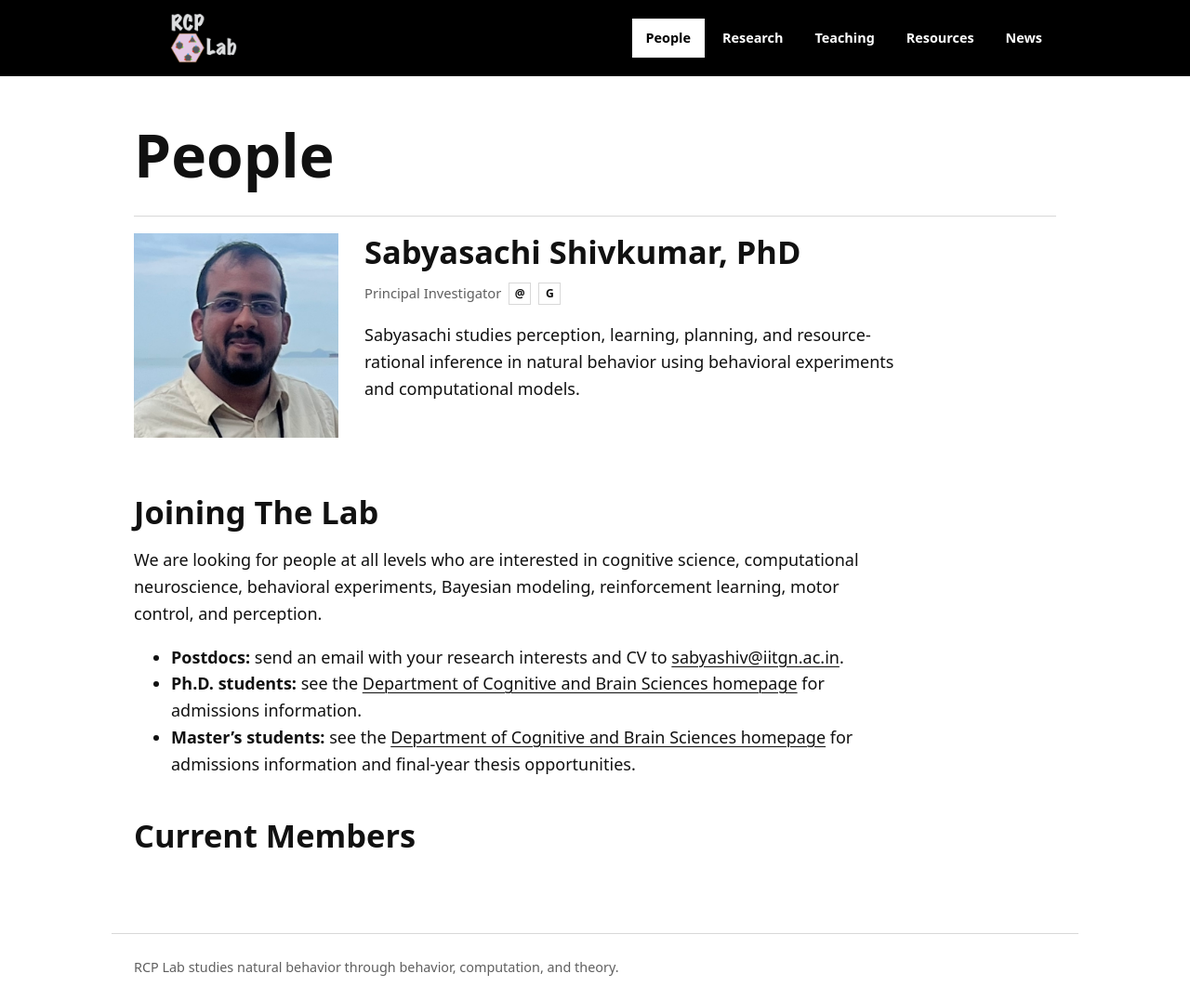
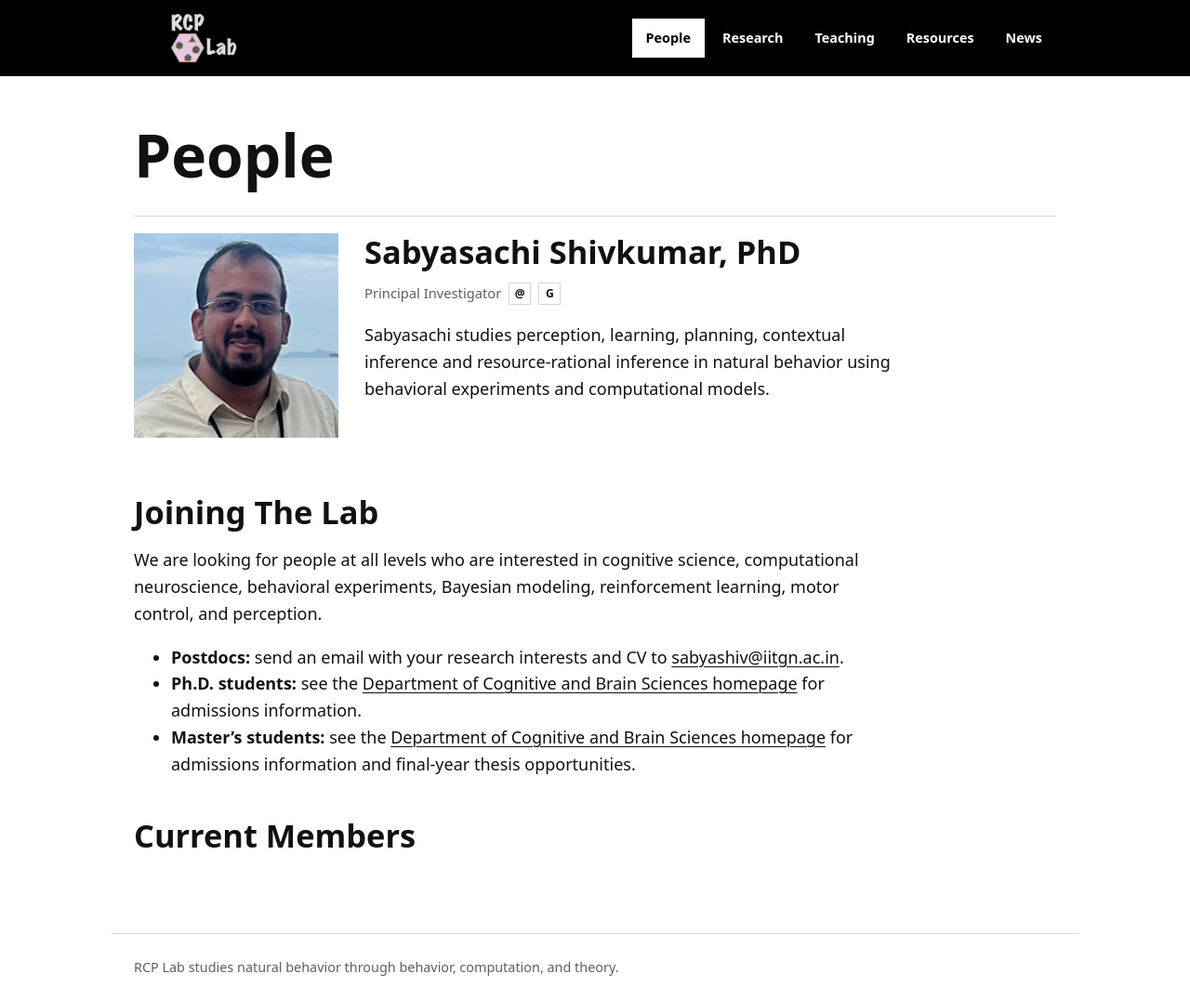
Before and after one commit to sabyashiv-iitgn/rcplab, a Jekyll site: the page built from people.md, in a window 1280 px wide. Shown: the whole page at 93% size. Built offline with Jekyll 4.4.1, drawn with Linux system fonts in a browser that asks for light colours.

Commit message:
Minor text updates

```diff
--- a/people.md
+++ b/people.md
@@ -16,7 +16,7 @@ permalink: /people/
     <a class="icon-link" href="https://scholar.google.co.in/citations?user=fk0jDdkAAAAJ&hl=en" aria-label="Google Scholar profile" title="Google Scholar">G</a>
   </p>
   <p>
-    Sabyasachi studies perception, learning, planning, and resource-rational inference in natural
+    Sabyasachi studies perception, learning, planning, contextual inference and resource-rational inference in natural
     behavior using behavioral experiments and computational models.
   </p>
 </section>
```
Also changed, not shown: news.md (+1 -1 lines).
